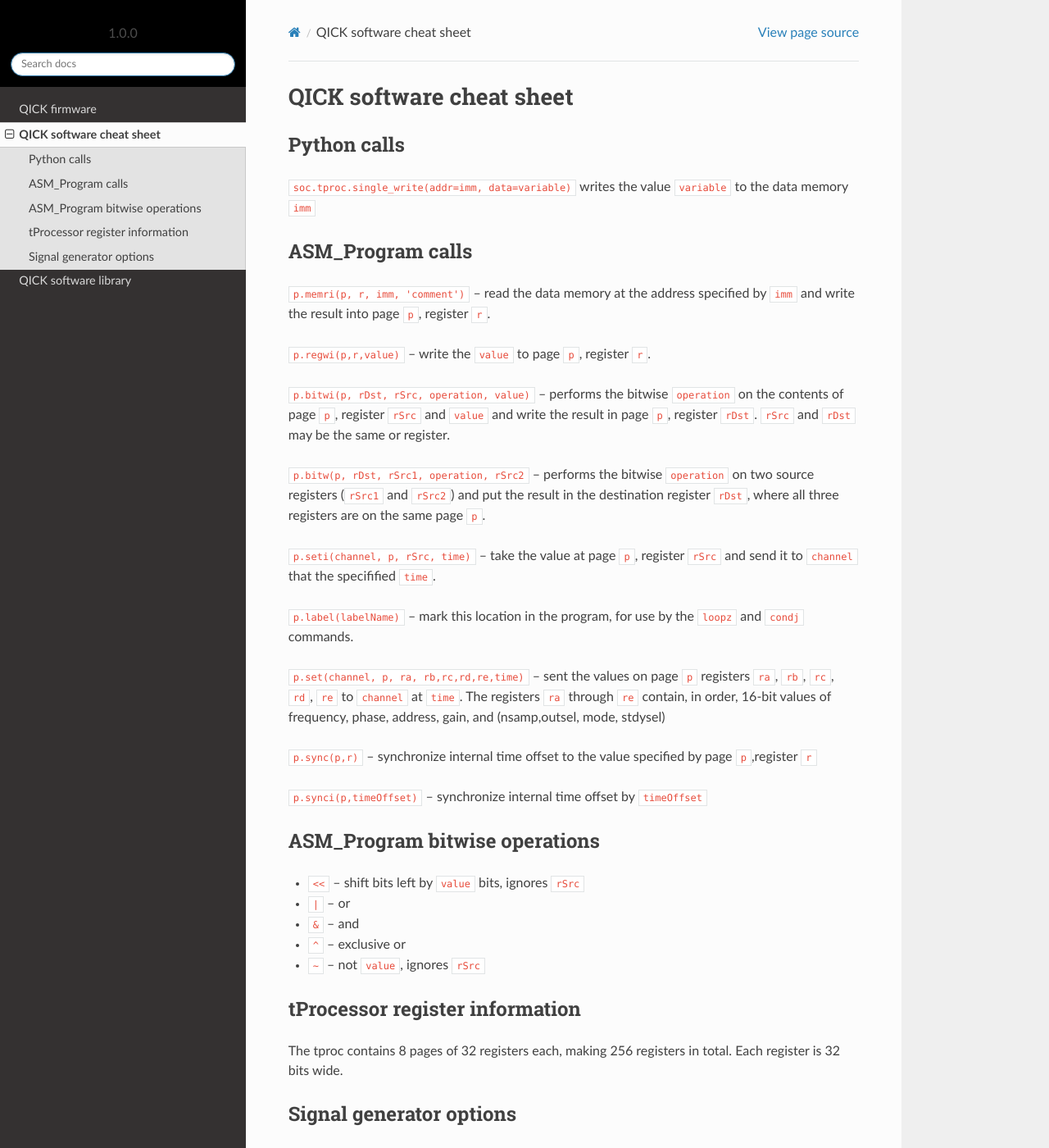
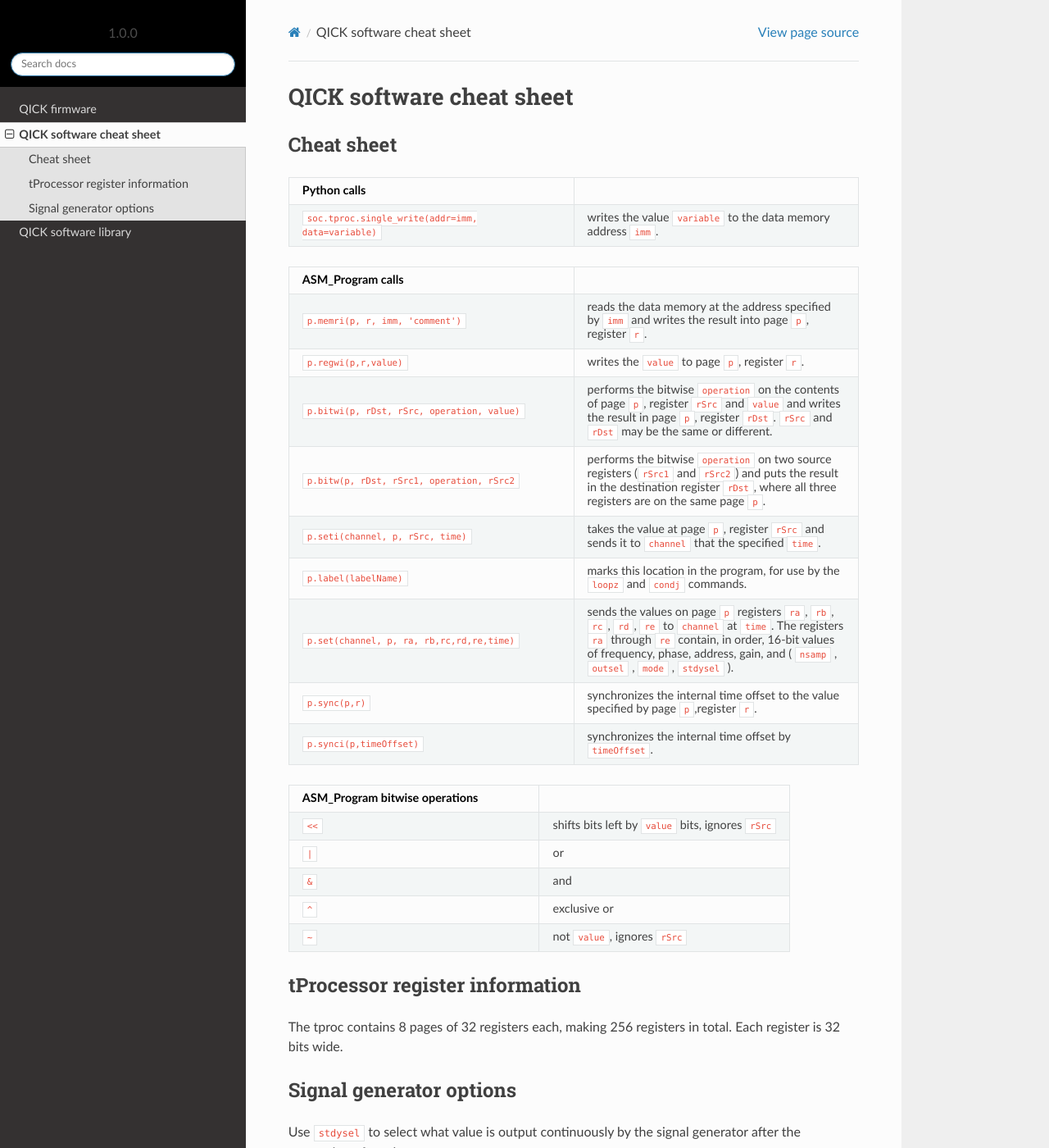
Before and after one commit to openquantumhardware/qick-docs, a Sphinx documentation site: the page built from docs/cheatsheet.rst, in a window 1280 px wide and 1400 px high. Shown: the whole window at 82% size. Built offline with Sphinx 7.4.7 and the Read the Docs theme 2.0.0, drawn with Linux system fonts in a browser that asks for light colours.

Commit message:
Improve formatting, correct typos, add some more documentation to qick_asm

```diff
--- a/docs/_static/custom.css
+++ b/docs/_static/custom.css
@@ -8,3 +8,14 @@ body {
 .wy-nav-top {
   background-color: var(--themecolor);
 }
+
+/* override table width restrictions */
+.wy-table-responsive table td, .wy-table-responsive table th {
+    white-space: normal;
+}
+
+.wy-table-responsive {
+    margin-bottom: 24px;
+    max-width: 100%;
+    overflow: visible;
+}
--- a/docs/cheatsheet.rst
+++ b/docs/cheatsheet.rst
@@ -1,40 +1,59 @@
 QICK software cheat sheet
 =================================================
 
-Python calls
+Cheat sheet
 ########
 
-``soc.tproc.single_write(addr=imm, data=variable)`` writes the value ``variable`` to the data memory ``imm``
+.. list-table::
+   :widths: 50 50
+   :header-rows: 1
 
-ASM_Program calls
-########
+   * - Python calls
+     -
+   * - ``soc.tproc.single_write(addr=imm, data=variable)``
+     - writes the value ``variable`` to the data memory address ``imm``.
 
-``p.memri(p, r, imm, 'comment')`` -- read the data memory at the address specified by ``imm`` and write the result into page ``p``, register ``r``.
+.. list-table::
+   :widths: 50 50
+   :header-rows: 1
 
-``p.regwi(p,r,value)``  -- write the ``value`` to page ``p``, register ``r``.
+   * - ASM_Program calls
+     -
+   * - ``p.memri(p, r, imm, 'comment')``
+     -  reads the data memory at the address specified by ``imm`` and writes the result into page ``p``, register ``r``.
+   * - ``p.regwi(p,r,value)``
+     - writes the ``value`` to page ``p``, register ``r``.
+   * - ``p.bitwi(p, rDst, rSrc, operation, value)``
+     - performs the bitwise ``operation`` on the contents of page ``p``, register ``rSrc`` and ``value`` and writes the result in page ``p``, register ``rDst``.  ``rSrc`` and ``rDst`` may be the same or different.
+   * - ``p.bitw(p, rDst, rSrc1, operation, rSrc2``
+     - performs the bitwise ``operation`` on two source registers (``rSrc1`` and ``rSrc2``) and puts the result in the destination register ``rDst``, where all three registers are on the same page ``p``.
+   * - ``p.seti(channel, p, rSrc, time)``
+     - takes the value at page ``p``, register ``rSrc`` and sends it to ``channel`` that the specified ``time``.
+   * - ``p.label(labelName)``
+     - marks this location in the program, for use by the ``loopz`` and ``condj`` commands.
+   * - ``p.set(channel, p, ra, rb,rc,rd,re,time)``
+     - sends the values on page ``p`` registers ``ra``, ``rb``, ``rc``, ``rd``, ``re`` to ``channel`` at ``time``. The registers ``ra`` through ``re`` contain, in order, 16-bit values of frequency, phase, address, gain, and ( ``nsamp`` , ``outsel`` , ``mode`` , ``stdysel`` ).
+   * - ``p.sync(p,r)``
+     - synchronizes the internal time offset to the value specified by page ``p``,register ``r``.
+   * - ``p.synci(p,timeOffset)``
+     - synchronizes the internal time offset by ``timeOffset``.
 
-``p.bitwi(p, rDst, rSrc, operation, value)`` -- performs the bitwise ``operation`` on the contents of page ``p``, register ``rSrc`` and ``value`` and write the result in page ``p``, register ``rDst``.  ``rSrc`` and ``rDst`` may be the same or register.
+.. list-table::
+   :widths: 50 50
+   :header-rows: 1
 
-``p.bitw(p, rDst, rSrc1, operation, rSrc2`` -- performs the bitwise ``operation`` on two source registers (``rSrc1`` and ``rSrc2``) and put the result in the destination register ``rDst``, where all three registers are on the same page ``p``.
-
-``p.seti(channel, p, rSrc, time)`` -- take the value at page ``p``, register ``rSrc`` and send it to ``channel`` that the specifified ``time``.
-
-``p.label(labelName)`` -- mark this location in the program, for use by the ``loopz`` and ``condj`` commands.
-
-``p.set(channel, p, ra, rb,rc,rd,re,time)`` -- sent the values on page ``p`` registers ``ra``, ``rb``, ``rc``, ``rd``, ``re`` to ``channel`` at ``time``. The registers ``ra`` through ``re`` contain, in order, 16-bit values of frequency, phase, address, gain, and (nsamp,outsel, mode, stdysel)
-
-``p.sync(p,r)`` -- synchronize internal time offset to the value specified by page ``p``,register ``r``
-
-``p.synci(p,timeOffset)`` -- synchronize internal time offset by ``timeOffset``
-
-ASM_Program bitwise operations
-########
-
-* ``<<`` -- shift bits left by ``value`` bits, ignores ``rSrc``
-* ``|`` -- or
-* ``&`` -- and
-* ``^`` -- exclusive or
-* ``~`` -- not ``value``, ignores ``rSrc``
+   * - ASM_Program bitwise operations
+     -
+   * - ``<<``
+     - shifts bits left by ``value`` bits, ignores ``rSrc``
+   * - ``|``
+     - or
+   * - ``&``
+     - and
+   * - ``^``
+     - exclusive or
+   * - ``~``
+     - not ``value``, ignores ``rSrc``
 
 tProcessor register information
 ########
```
Also changed, not shown: 3 other files.
